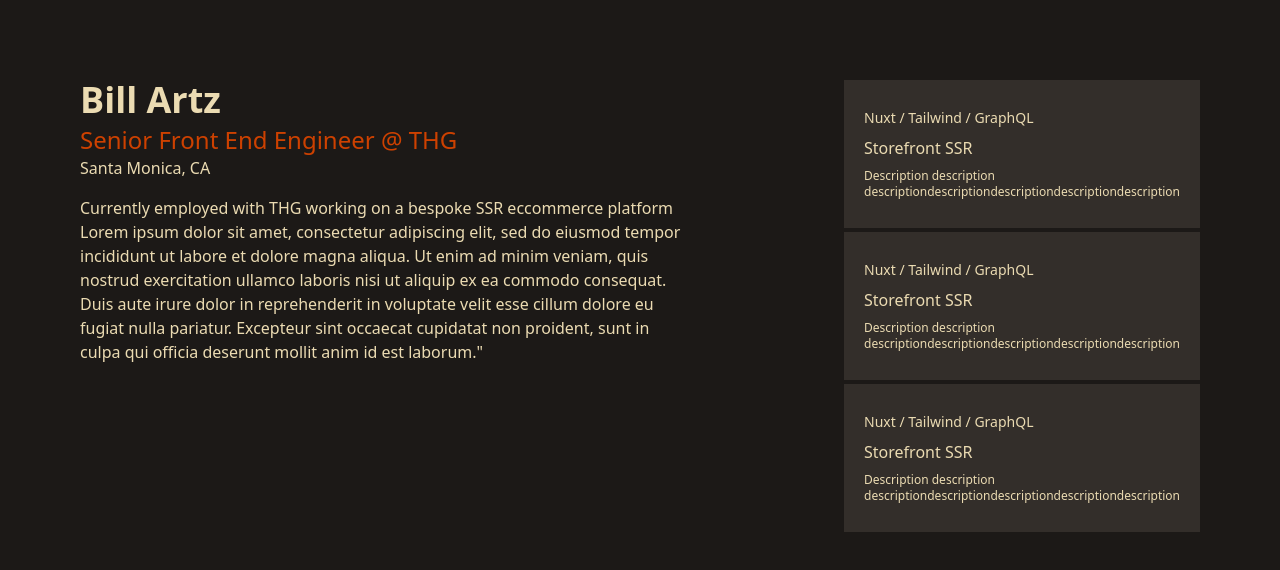
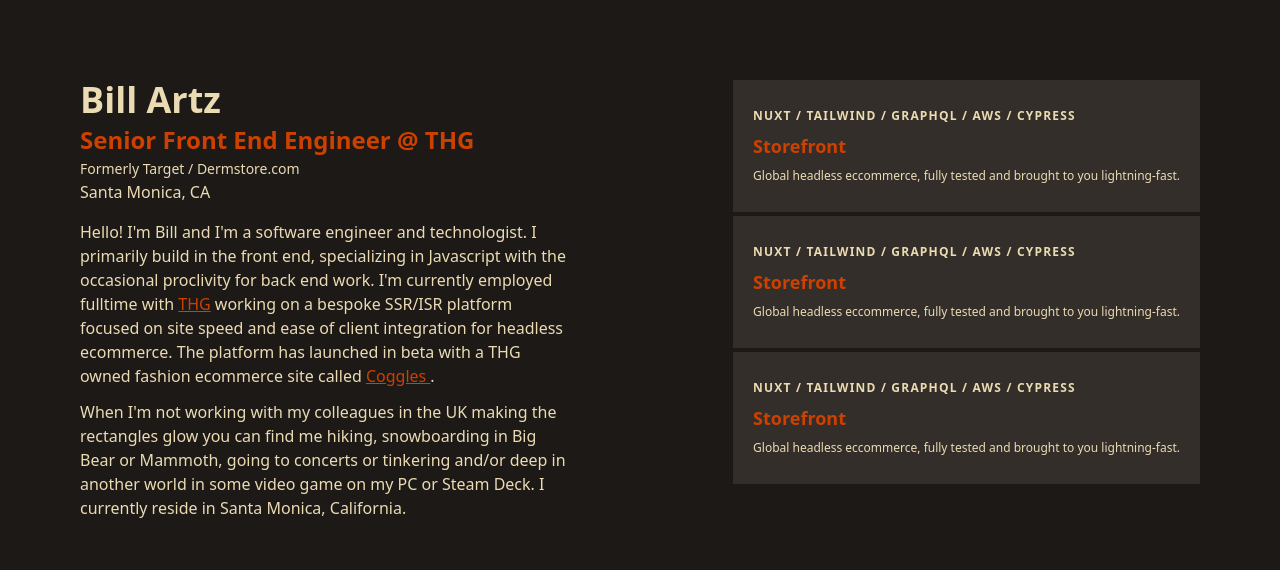
Before and after one commit to ztrab/billartz.dev, a Nuxt app in the folder app/: page / in a window 1280 px wide. Shown: the top 570 px of the page. Built offline with nearby package versions, Linux system fonts and the light colour scheme.

Commit message:
copy and formatting improvements

```diff
--- a/app/components/ContentBox.vue
+++ b/app/components/ContentBox.vue
@@ -1,13 +1,5 @@
 <template>
-  <div class="text-secondary bg-highlight p-5 transition md:hover:!opacity-100 md:group-hover:opacity-50 md:hover:scale-125 mb-1">
-    <p class="mt-2 text-sm">
-      Nuxt / Tailwind / GraphQL
-    </p>
-    <h2 class="mt-2 text-base text-color-primary">
-      Storefront SSR
-    </h2>
-    <p class="my-2 text-xs">
-      Description description descriptiondescriptiondescriptiondescriptiondescription
-    </p>
-  </div>
+  <article class="text-secondary bg-highlight p-5 transition md:hover:!opacity-100 md:group-hover:opacity-50 md:hover:scale-125 mb-1 min-w-max">
+    <slot />
+  </article>
 </template>
--- a/app/components/MyBio.vue
+++ b/app/components/MyBio.vue
@@ -3,16 +3,23 @@
     <h1 class="font-bold text-4xl">
       Bill Artz
     </h1>
-    <p class="text-2xl mt-1 text-primary">
+    <p class="text-2xl mt-1 text-primary font-semibold">
       Senior Front End Engineer @ THG
     </p>
     <p>
+      <span class="text-sm">Formerly Target / Dermstore.com </span><br>
       Santa Monica, CA
     </p>
     <p class="mt-4">
-      Currently employed with THG working on a bespoke SSR eccommerce platform Lorem ipsum dolor sit amet, consectetur adipiscing elit, sed do eiusmod tempor incididunt ut labore et dolore magna aliqua. Ut enim ad minim veniam,
-      quis nostrud exercitation ullamco laboris nisi ut aliquip ex ea commodo consequat. Duis aute irure dolor in reprehenderit in voluptate velit esse cillum dolore eu fugiat nulla pariatur.
-      Excepteur sint occaecat cupidatat non proident, sunt in culpa qui officia deserunt mollit anim id est laborum."
+      Hello! I'm Bill and I'm a software engineer and technologist. I primarily build in the front end, specializing in Javascript
+      with the occasional proclivity for back end work. I'm currently employed fulltime with
+      <a href="https://www.thehutgroup.com" target="_blank" class="text-primary underline">THG</a> working on a bespoke SSR/ISR platform focused
+      on site speed and ease of client integration for headless ecommerce. The platform has launched in beta with a THG owned fashion ecommerce site called
+      <a href="https://beta.www.coggles.com" target="_blank" class="text-primary underline"> Coggles </a>.
+    </p>
+    <p class="mt-3">
+      When I'm not working with my colleagues in the UK making the rectangles glow you can find me hiking, snowboarding in Big Bear or Mammoth, going to concerts or tinkering and/or deep in another
+      world in some video game on my PC or Steam Deck. I currently reside in Santa Monica, California.
     </p>
   </div>
 </template>
--- a/app/pages/index.vue
+++ b/app/pages/index.vue
@@ -1,13 +1,43 @@
 <template>
-  <div class="h-full flex flex-row justify-between">
+  <div class="h-full flex flex-col lg:flex-row justify-between">
     <!-- TODO: Fix mobile alignment between main and content sections -->
     <div class="flex justify-center py-20 px-20">
       <MyBio />
     </div>
     <div class="flex flex-col py-20 px-20 group">
-      <ContentBox />
-      <ContentBox />
-      <ContentBox />
+      <ContentBox>
+        <p class="mt-2 text-xs tracking-widest font-bold uppercase">
+          Nuxt / Tailwind / GraphQL / AWS / CYPRESS
+        </p>
+        <h3 class="mt-2 text-lg text-primary font-bold">
+          Storefront
+        </h3>
+        <p class="my-2 text-xs">
+          Global headless eccommerce, fully tested and brought to you lightning-fast.
+        </p>
+      </ContentBox>
+      <ContentBox>
+        <p class="mt-2 text-xs tracking-widest font-bold uppercase">
+          Nuxt / Tailwind / GraphQL / AWS / CYPRESS
+        </p>
+        <h3 class="mt-2 text-lg text-primary font-bold">
+          Storefront
+        </h3>
+        <p class="my-2 text-xs">
+          Global headless eccommerce, fully tested and brought to you lightning-fast.
+        </p>
+      </ContentBox>
+      <ContentBox>
+        <p class="mt-2 text-xs tracking-widest font-bold uppercase">
+          Nuxt / Tailwind / GraphQL / AWS / CYPRESS
+        </p>
+        <h3 class="mt-2 text-lg text-primary font-bold">
+          Storefront
+        </h3>
+        <p class="my-2 text-xs">
+          Global headless eccommerce, fully tested and brought to you lightning-fast.
+        </p>
+      </ContentBox>
     </div>
   </div>
 </template>
@@ -23,7 +53,7 @@
   },
   head () {
     return {
-      title: 'Bill Artz - Front End Engineer',
+      title: 'Bill Artz - Senior Front End Engineer',
       script: [
         {
           json: {
```
